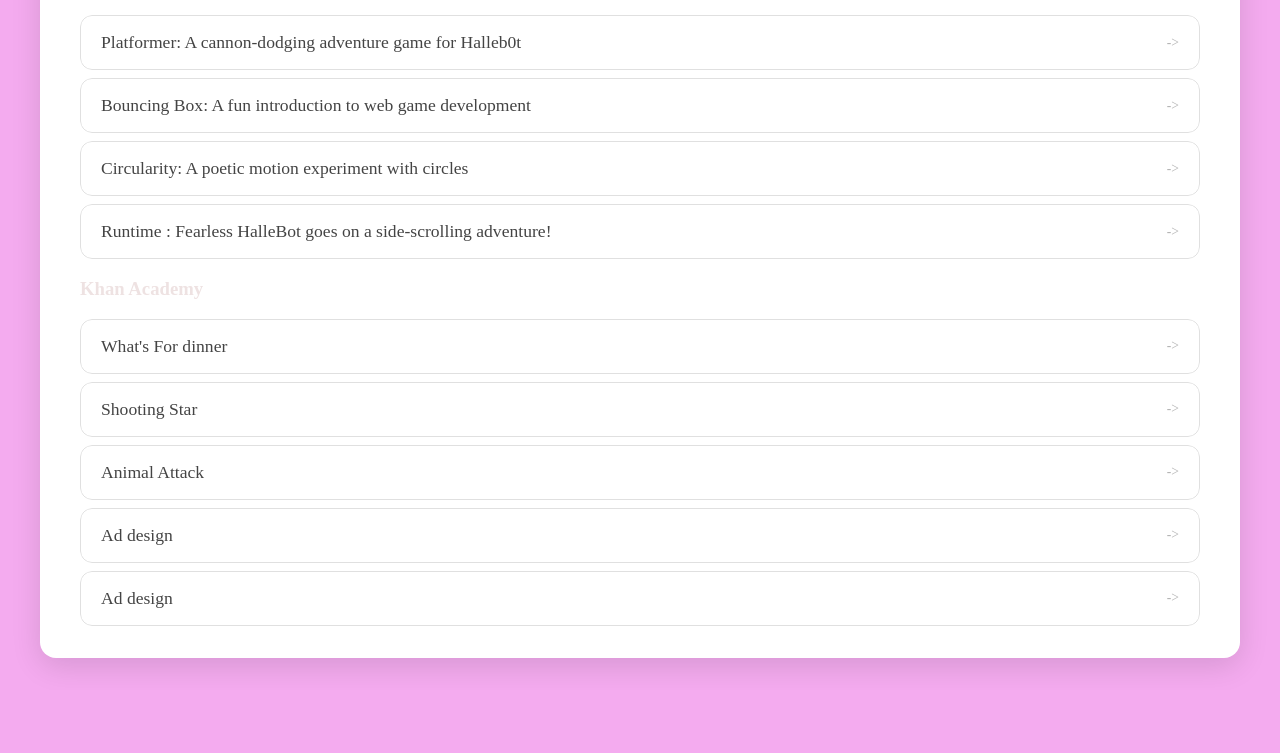
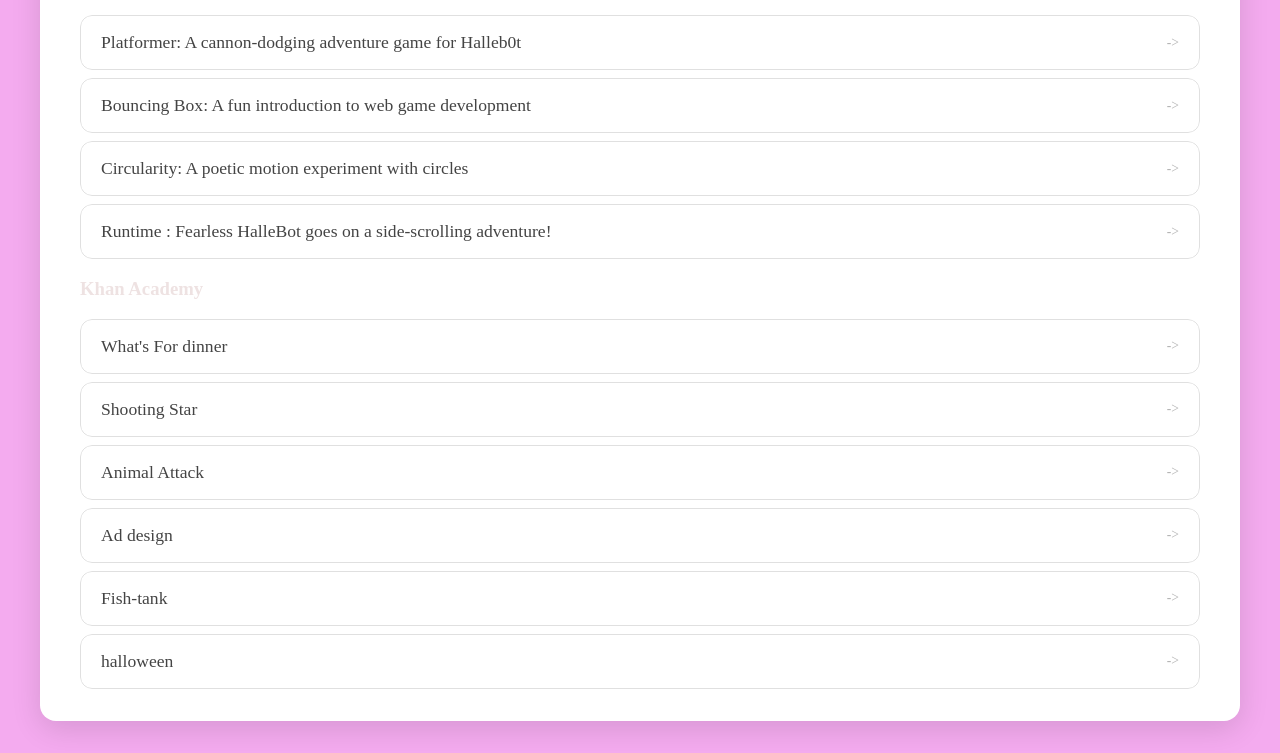
Before and after one commit to micheljouenkou/micheljouenkou.github.io, a plain HTML site: page portfolio.html in a window 1280 px wide. Shown: the part 245-998 px from the top of the page. Before the commit the page ends 935 px from the top, so only its background shows below. Drawn offline with Linux system fonts and the light colour scheme.

Commit message:
fish tank and halloween

```diff
--- a/portfolio.html
+++ b/portfolio.html
@@ -52,7 +52,10 @@
                 <a href="https://www.khanacademy.org/computer-programming/spin-off-of-project-ad-design/6166705551556608" target ="_blank"> Ad design</a>
                 </li>
                 <li>
-                <a href="https://www.khanacademy.org/computer-programming/spin-off-of-turtorial-fish-tank/6119320120573952" target ="_blank"> Ad design</a>
+                <a href="https://www.khanacademy.org/computer-programming/spin-off-of-turtorial-fish-tank/6119320120573952" target ="_blank"> Fish-tank</a>
+                </li>
+                <li>
+                <a href="https://www.khanacademy.org/computer-programming/michel-halloween/6402122896490496" target ="_blank"> halloween</a>
                 </li>
               </ul>
               </div>
```
